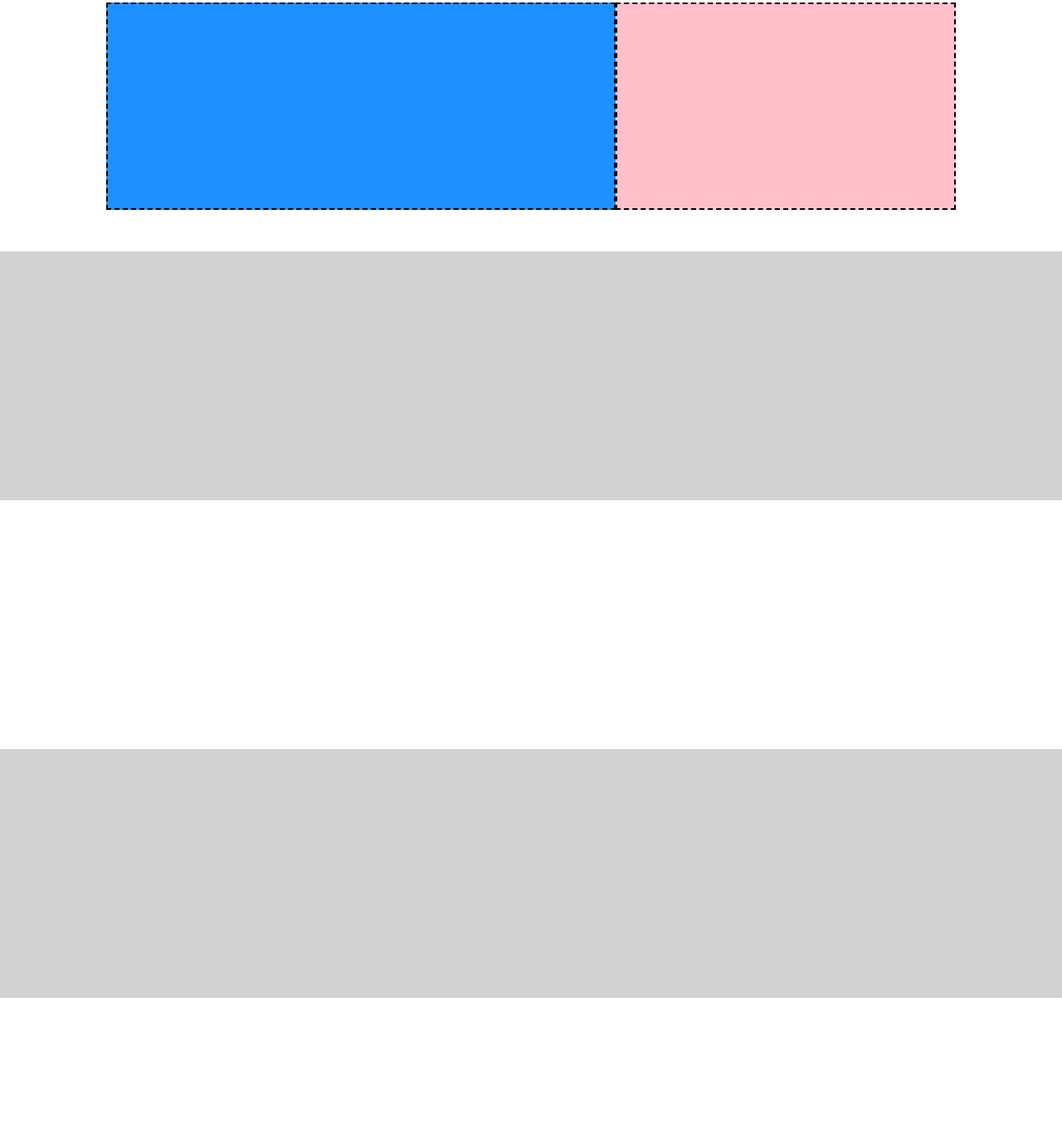
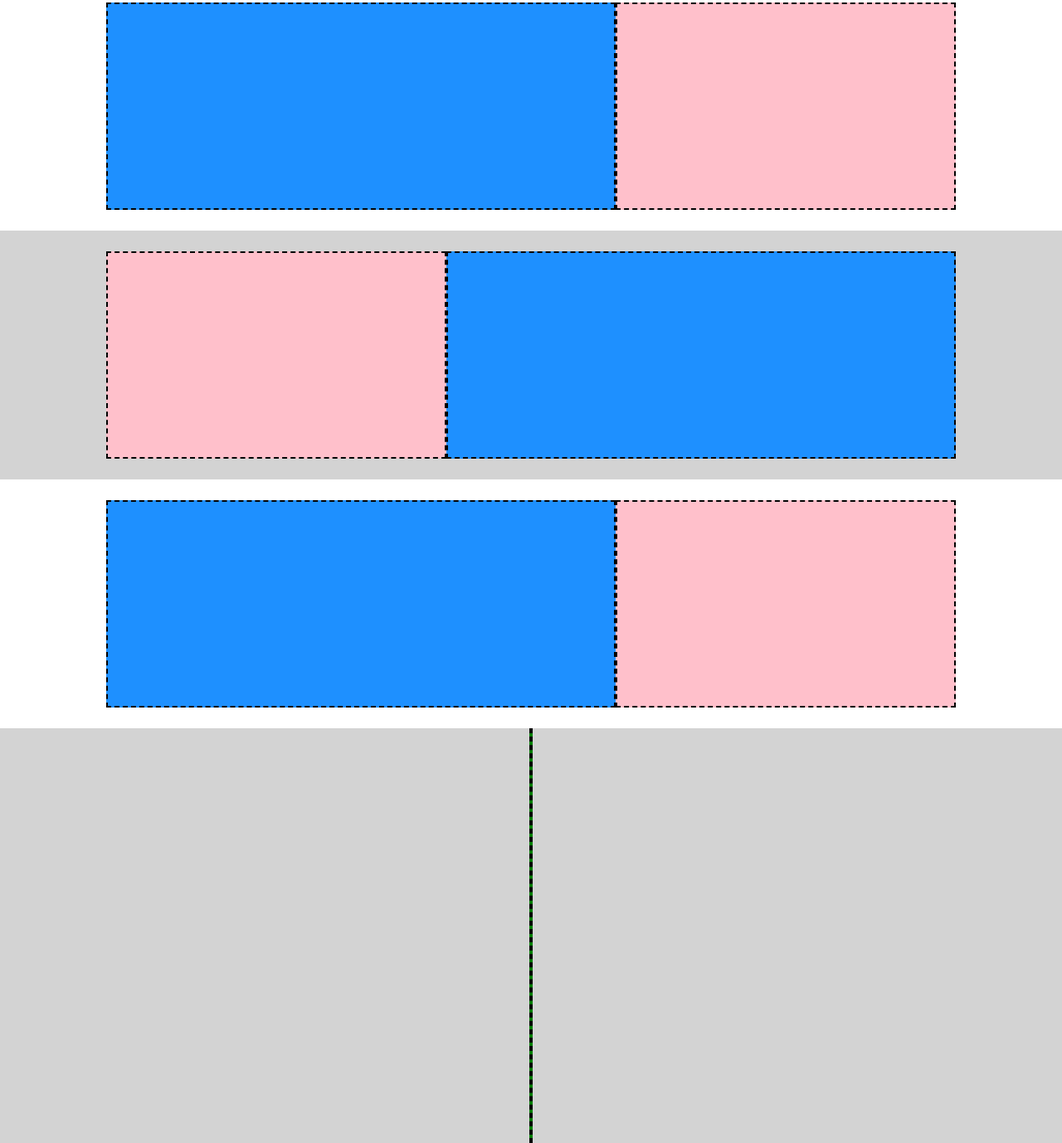
Before and after one commit to AndreaRaga56/htmlcss-struttura-discord, a plain HTML site: page index.html in a window 1280 px wide. Shown: the part 372-1750 px from the top of the page at 83% size. Before the commit the page ends 1575 px from the top, so only its background shows below. Drawn offline with Linux system fonts and the light colour scheme.

Commit message:
feat div 3, 4 e 5

```diff
--- a/css/style.css
+++ b/css/style.css
@@ -38,9 +38,6 @@
     justify-content: center;
  }
 
- .big-conteiner.m25{
-   margin-top: 25px;
- }
 
  .lil-container {
     width: 60%;
@@ -61,17 +58,21 @@
     border-bottom: 4px solid #ADD8E6;
  }
 
- .white-bg {
+ .white-bg-flex {
     background-color: white;
     min-height: 300px;
+    display: flex;
+    align-items: center;
  }
 
- .gray-bg {
+ .gray-bg-flex {
     background-color: #D3D3D3;
     min-height: 300px;
+    display: flex;
+    align-items: center;
  }
 
- .item {
+.item {
     border: 2px dashed black;
     min-height: 250px;
  }
@@ -86,6 +87,10 @@
     flex-grow: 2;
  }
 
+ .item.green{
+   background-color: green;
+   min-height: 500px;
+ }
 
 
  .dgrey-bg {
--- a/index.html
+++ b/index.html
@@ -22,16 +22,32 @@
             <div class="lil-container"></div>
         </div>
 
-        <div class="white-bg">
-            <div class="big-conteiner m25">
+        <div class="white-bg-flex">
+            <div class="big-conteiner">
                 <div class="item blu"></div>
                 <div class="item pink"></div>
             </div>
+        </div>
 
+        <div class="gray-bg-flex">
+            <div class="big-conteiner">
+                <div class="item pink"></div>
+                <div class="item blu"></div>
+            </div>
         </div>
-        <div class="gray-bg"></div>
-        <div class="white-bg"></div>
-        <div class="gray-bg"></div>
+
+        <div class="white-bg-flex">
+            <div class="big-conteiner">
+                <div class="item blu"></div>
+                <div class="item pink"></div>
+            </div>
+        </div>
+
+        <div class="gray-bg-flex">
+            <div class="big-conteiner">
+                <div class="item green"></div>
+            </div>
+        </div>
 
 
     </main>
```
